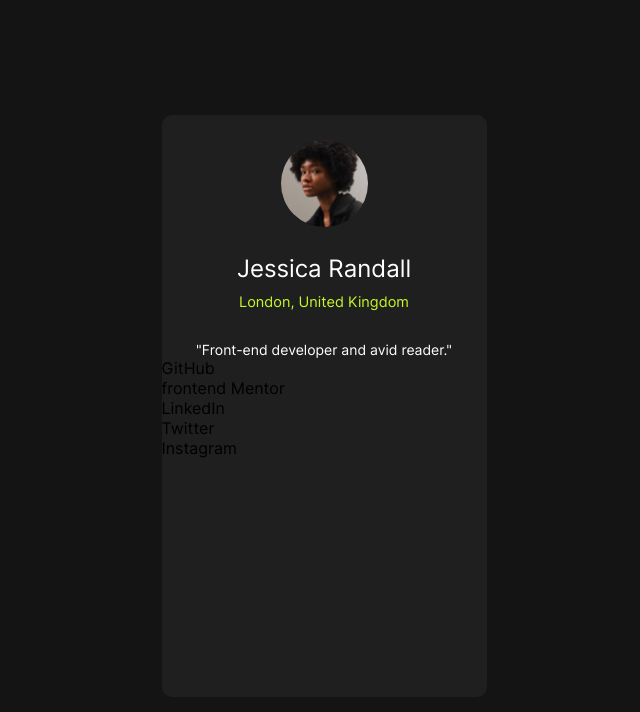
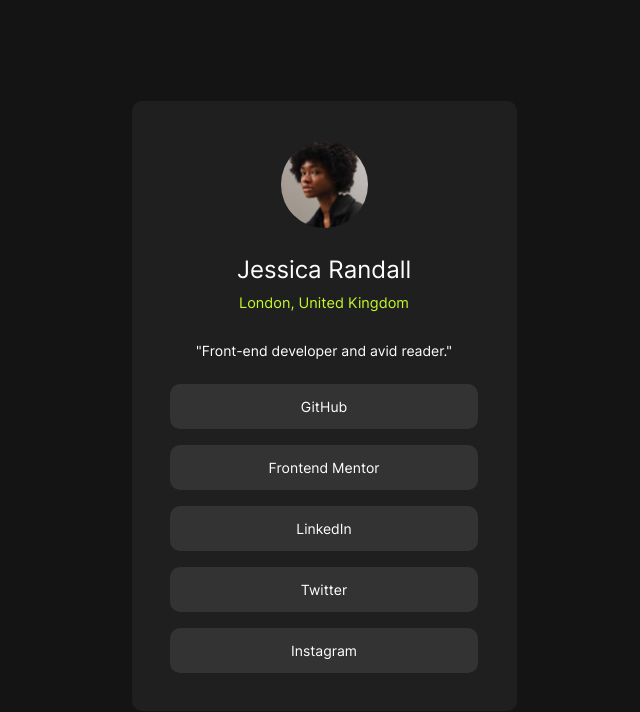
Before and after one commit to jsemenborodas/social-link-profile, a plain HTML site: page index.html in a window 1280 px wide. Shown: the whole page, without its empty margins (316-956 px from the left). Drawn offline with Linux system fonts and the light colour scheme.

Commit message:
feat: add desktop

```diff
--- a/index.html
+++ b/index.html
@@ -30,7 +30,7 @@
               GitHub
             </a></li>
             <li><a href="">
-              frontend Mentor
+              Frontend Mentor
             </a></li>
             <li><a href="">
               LinkedIn
--- a/style.css
+++ b/style.css
@@ -101,3 +101,47 @@ p {
     padding-top: 30px;
     font-size: 14px;
 }
+
+.page__links{
+    padding-top: 25px;
+    width: 86%;
+    margin: 0 auto;
+}
+
+ul{
+    display: flex;
+    flex-direction: column;
+    gap: 16px;
+}
+
+li {
+    display: flex;
+    justify-content: center;
+     align-items: center;
+    height: 45px;
+    border-radius: 10px;
+    background-color: var(--grey-700);
+}
+
+li a{
+    color: #FFFFFF;
+    font-size: 14px;
+}
+
+@media (width >= 768px) {
+    main{
+        max-width: 385px;
+    }
+
+    .portfolio{
+        min-height: 610px;
+    }
+
+    .profile{
+        padding-top: 40px;
+    }
+
+    .page__links{
+        width: 80%;
+    }
+}
```
